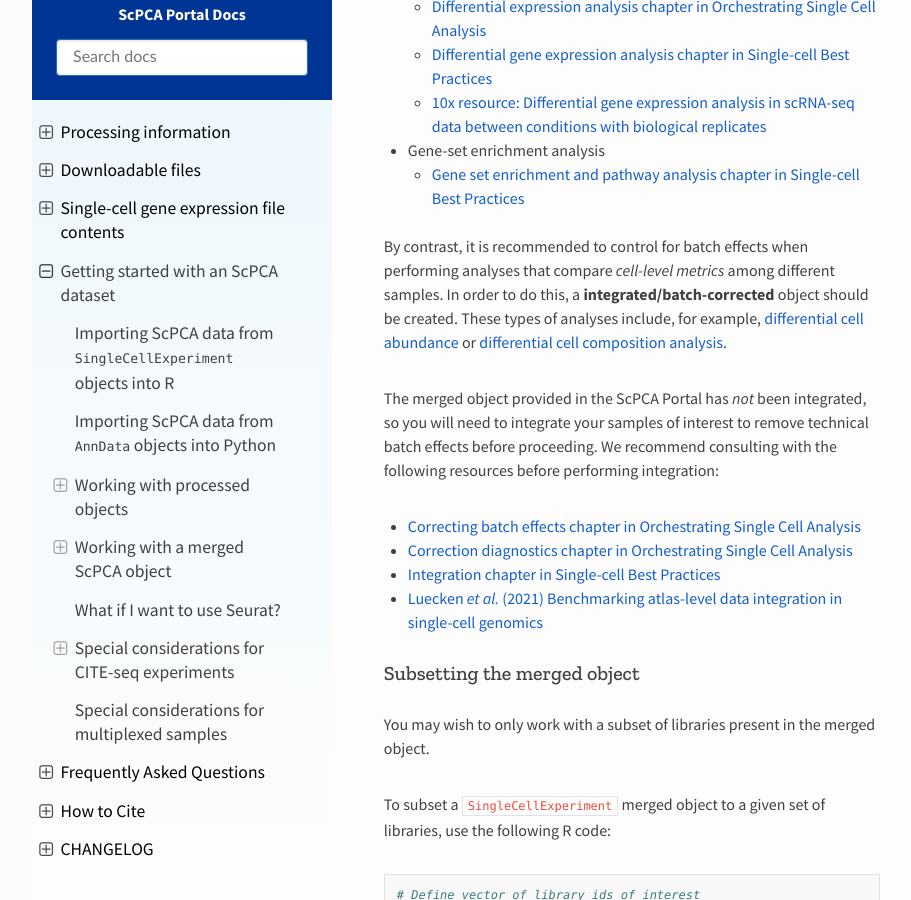
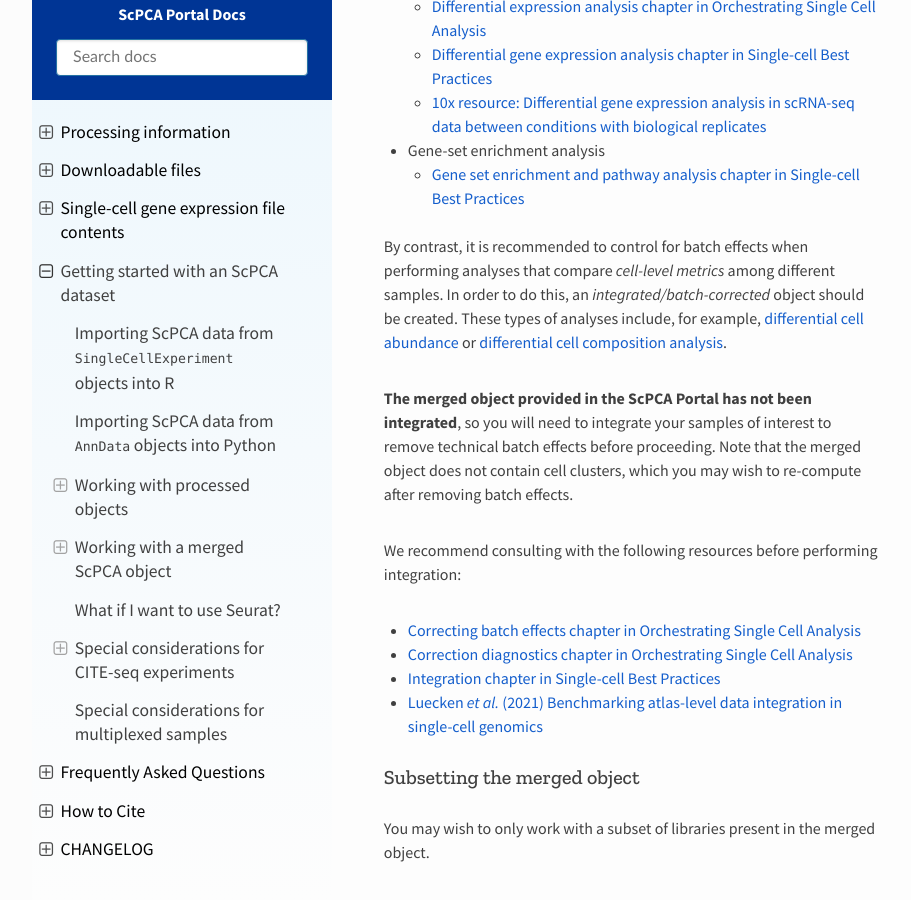
Before and after one commit to DongzeHE/scpca-docs, a Sphinx documentation site: the page built from docs/getting_started.md, in a window 1280 px wide and 900 px high, scrolled down 11122 px. Shown: the whole window, without its empty margins (158-1069 px from the left). Built offline with Sphinx 7.4.7 and the Read the Docs theme 2.0.0, drawn with Linux system fonts in a browser that asks for light colours.

Commit message:
add more emphasis that object is not integrated, and add bit that you may wish to re-cluster

```diff
--- a/docs/getting_started.md
+++ b/docs/getting_started.md
@@ -367,10 +367,12 @@ Some examples of analyses you can perform with a merged object include the follo
 
 
 By contrast, it is recommended to control for batch effects when performing analyses that compare _cell-level metrics_ among different samples.
-In order to do this, a **integrated/batch-corrected** object should be created.
+In order to do this, an _integrated/batch-corrected_ object should be created.
 These types of analyses include, for example, [differential cell abundance](https://bioconductor.org/books/3.17/OSCA.multisample/differential-abundance.html) or [differential cell composition analysis](https://www.sc-best-practices.org/conditions/compositional.html).
 
-The merged object provided in the ScPCA Portal has _not_ been integrated, so you will need to integrate your samples of interest to remove technical batch effects before proceeding.
+**The merged object provided in the ScPCA Portal has not been integrated**, so you will need to integrate your samples of interest to remove technical batch effects before proceeding.
+Note that the merged object does not contain cell clusters, which you may wish to re-compute after removing batch effects.
+
 We recommend consulting with the following resources before performing integration:
 
 - [Correcting batch effects chapter in Orchestrating Single Cell Analysis](https://bioconductor.org/books/3.17/OSCA.multisample/integrating-datasets.html)
```
